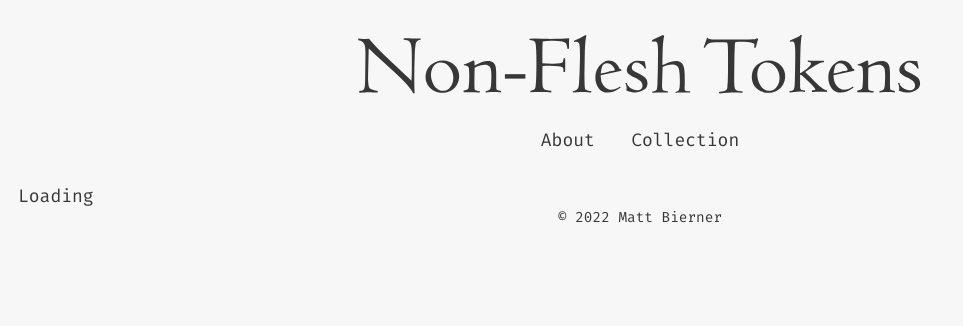
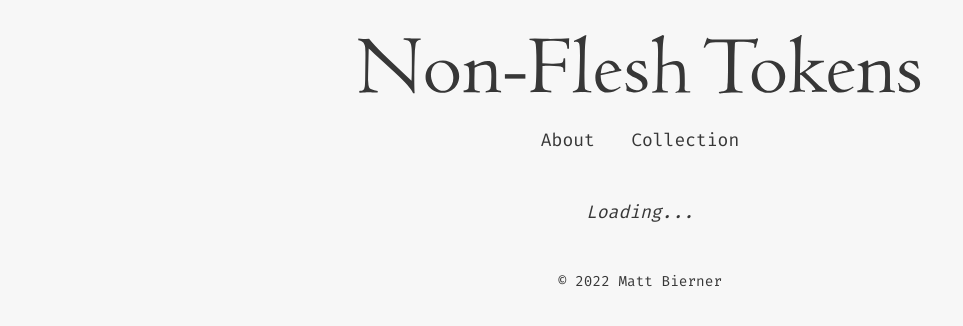
Before and after one commit to mattbierner/non-flesh-tokens, a Jekyll site: the page built from index.html, in a window 1280 px wide. Shown: the top 326 px of the page, without its empty margins (0-963 px from the left). Built offline with Jekyll 4.4.1, drawn with Linux system fonts in a browser that asks for light colours; the list of posts is cut into pages by our own code.

Commit message:
Better loading display

```diff
--- a/_sass/_index.scss
+++ b/_sass/_index.scss
@@ -2,6 +2,7 @@
     max-width: 1600px;
     padding: 1em;
     margin: 0 auto;
+
 
     .index-header {
         width: 100%;
@@ -21,6 +22,15 @@
                 margin: 0 0.8rem;
             }
         }
+    }
+
+    .loading {
+        justify-content: center;
+        align-items: center;
+        width: 100%;
+        display: flex;
+        margin: 3rem 0;
+        font-style: italic;
     }
 
     .main-grid {
--- a/src/components/App.tsx
+++ b/src/components/App.tsx
@@ -27,7 +27,7 @@ export function App() {
     switch (state.mode) {
         case AppMode.Loading:
             return (
-                <div>Loading</div>
+                <div className='loading'>Loading...</div>
             );
 
         case AppMode.Loaded:
```
Also changed, not shown: public/index.js.
